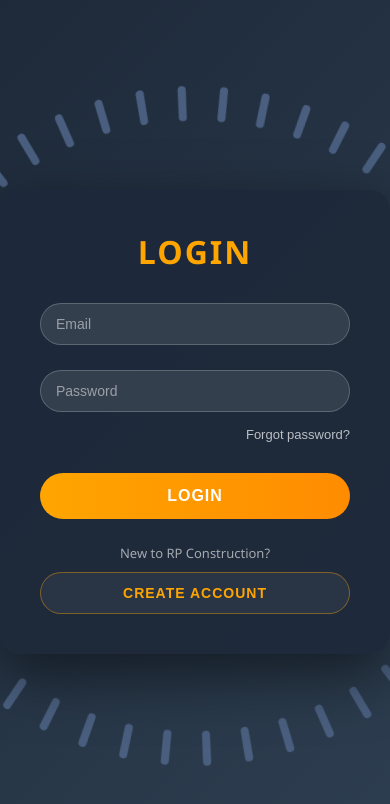
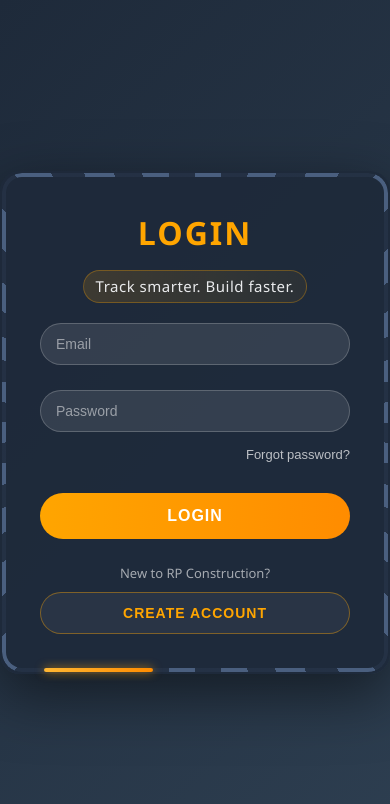
Before and after one commit to Avinash7500/rp-construction-tracker, a React (Vite) app: page /login in a window 390 px wide. Shown: the top 804 px of the page. Built offline with nearby package versions, Linux system fonts and the light colour scheme; no server answers.

Commit message:
login page updated

```diff
--- a/src/pages/Login.css
+++ b/src/pages/Login.css
@@ -69,6 +69,27 @@
   font-weight: 600;
   text-transform: uppercase;
   letter-spacing: 2px;
+}
+
+.login-tagline {
+  text-align: center;
+  color: rgba(248, 250, 252, 0.92);
+  font-size: 17px;
+  font-weight: 500;
+  letter-spacing: 0.5px;
+  line-height: 1.4;
+  margin: -16px auto 24px;
+  padding: 6px 14px;
+  width: fit-content;
+  background: linear-gradient(
+    90deg,
+    rgba(255, 165, 0, 0.14),
+    rgba(255, 165, 0, 0.06)
+  );
+  border: 1px solid rgba(255, 165, 0, 0.3);
+  border-radius: 999px;
+  overflow-wrap: anywhere;
+  animation: tagline-fade-in 0.6s ease-out;
 }
 
 .input-group {
@@ -259,3 +280,146 @@
 .signup-btn-link:active {
   transform: scale(0.98);
 }
+
+@media (max-width: 480px) {
+  /*
+    Mobile shape swap:
+    - Circular ring can clip on very small screens.
+    - On mobile we hide the circle and use a rectangular running line that
+      matches the login card footprint, so visuals stay contained.
+  */
+  html,
+  body {
+    overflow-x: hidden;
+  }
+
+  .container {
+    overflow: hidden;
+  }
+
+  .circle-container {
+    display: none;
+  }
+
+  .login-box {
+    --mobile-border-width: 4px;
+    --mobile-runner-length: 28%;
+    --mobile-edge-gap: 2px;
+    isolation: isolate;
+  }
+
+  .login-box::before {
+    content: "";
+    position: absolute;
+    inset: var(--mobile-edge-gap);
+    border-radius: 20px;
+    padding: var(--mobile-border-width);
+    /*
+      Base segmented ring to match the circle's dark bars look,
+      but projected on a rounded rectangle.
+    */
+    background: repeating-conic-gradient(
+      from 0deg,
+      #4a5f7f 0deg 6deg,
+      rgba(74, 95, 127, 0.15) 6deg 12deg
+    );
+    -webkit-mask:
+      linear-gradient(#000 0 0) content-box,
+      linear-gradient(#000 0 0);
+    -webkit-mask-composite: xor;
+    mask-composite: exclude;
+    pointer-events: none;
+    z-index: 0;
+  }
+
+  .login-box::after {
+    content: "";
+    position: absolute;
+    top: var(--mobile-edge-gap);
+    left: var(--mobile-edge-gap);
+    width: var(--mobile-runner-length);
+    height: var(--mobile-border-width);
+    border-radius: 999px;
+    /*
+      Runner follows the rectangle edges (top/right/bottom/left), so motion
+      looks rectangular instead of circular and stays inside the card bounds.
+    */
+    background: linear-gradient(90deg, #ffb733, #ff8c00);
+    animation: login-box-border-run 3.2s linear infinite;
+    box-shadow: 0 0 10px rgba(255, 165, 0, 0.75);
+    pointer-events: none;
+    z-index: 0;
+  }
+
+  .login-box > * {
+    position: relative;
+    z-index: 1;
+  }
+
+  .login-tagline {
+    font-size: 15px;
+    margin: -14px auto 20px;
+    padding: 5px 12px;
+    max-width: 100%;
+  }
+}
+
+@keyframes tagline-fade-in {
+  from {
+    opacity: 0;
+  }
+  to {
+    opacity: 1;
+  }
+}
+
+@keyframes login-box-border-run {
+  0% {
+    top: var(--mobile-edge-gap);
+    left: var(--mobile-edge-gap);
+    width: var(--mobile-runner-length);
+    height: var(--mobile-border-width);
+  }
+  25% {
+    top: var(--mobile-edge-gap);
+    left: calc(100% - var(--mobile-runner-length) - var(--mobile-edge-gap));
+    width: var(--mobile-runner-length);
+    height: var(--mobile-border-width);
+  }
+  25.1% {
+    top: var(--mobile-edge-gap);
+    left: calc(100% - var(--mobile-border-width) - var(--mobile-edge-gap));
+    width: var(--mobile-border-width);
+    height: var(--mobile-runner-length);
+  }
+  50% {
+    top: calc(100% - var(--mobile-runner-length) - var(--mobile-edge-gap));
+    left: calc(100% - var(--mobile-border-width) - var(--mobile-edge-gap));
+    width: var(--mobile-border-width);
+    height: var(--mobile-runner-length);
+  }
+  50.1% {
+    top: calc(100% - var(--mobile-border-width) - var(--mobile-edge-gap));
+    left: calc(100% - var(--mobile-runner-length) - var(--mobile-edge-gap));
+    width: var(--mobile-runner-length);
+    height: var(--mobile-border-width);
+  }
+  75% {
+    top: calc(100% - var(--mobile-border-width) - var(--mobile-edge-gap));
+    left: var(--mobile-edge-gap);
+    width: var(--mobile-runner-length);
+    height: var(--mobile-border-width);
+  }
+  75.1% {
+    top: calc(100% - var(--mobile-runner-length) - var(--mobile-edge-gap));
+    left: var(--mobile-edge-gap);
+    width: var(--mobile-border-width);
+    height: var(--mobile-runner-length);
+  }
+  100% {
+    top: var(--mobile-edge-gap);
+    left: var(--mobile-edge-gap);
+    width: var(--mobile-border-width);
+    height: var(--mobile-runner-length);
+  }
+}
--- a/src/pages/Login.jsx
+++ b/src/pages/Login.jsx
@@ -103,6 +103,7 @@
       <div className="circle-container" ref={circleRef}></div>
       <div className="login-box">
         <h2>Login</h2>
+        <p className="login-tagline">Track smarter. Build faster.</p>
         <form onSubmit={handleLogin}>
           <div className="input-group">
             <input type="email" placeholder="Email" value={email} onChange={(e) => setEmail(e.target.value)} required />
```
